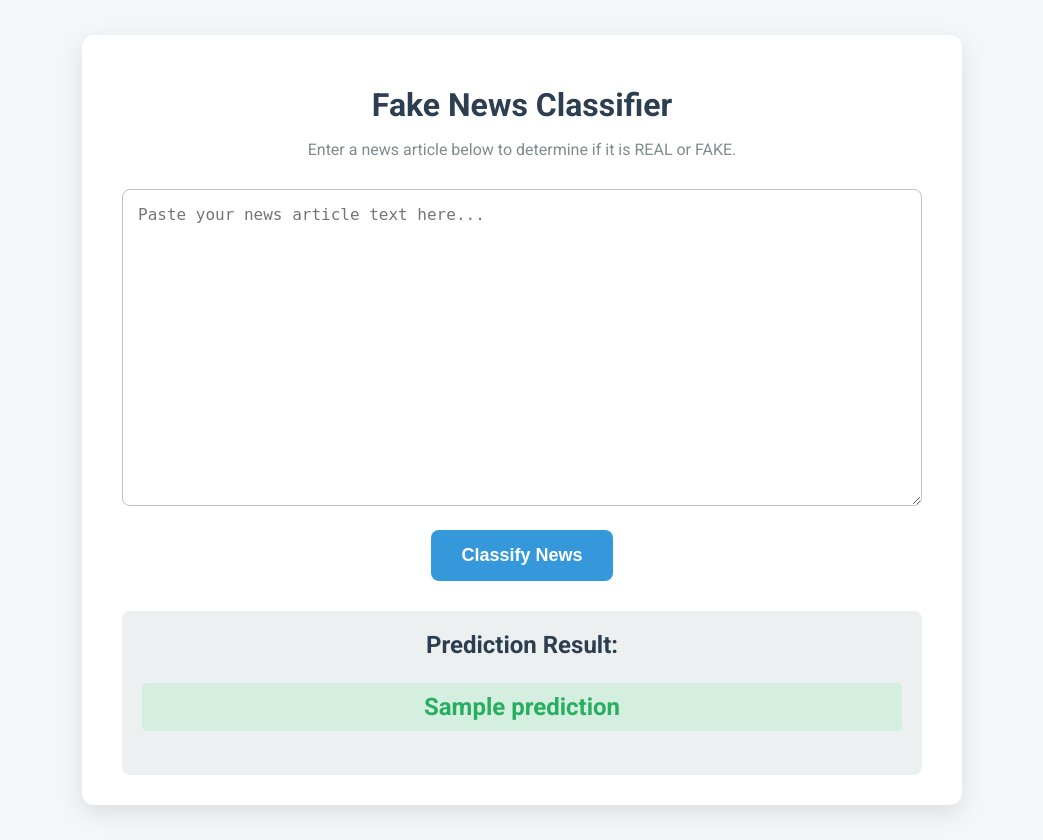
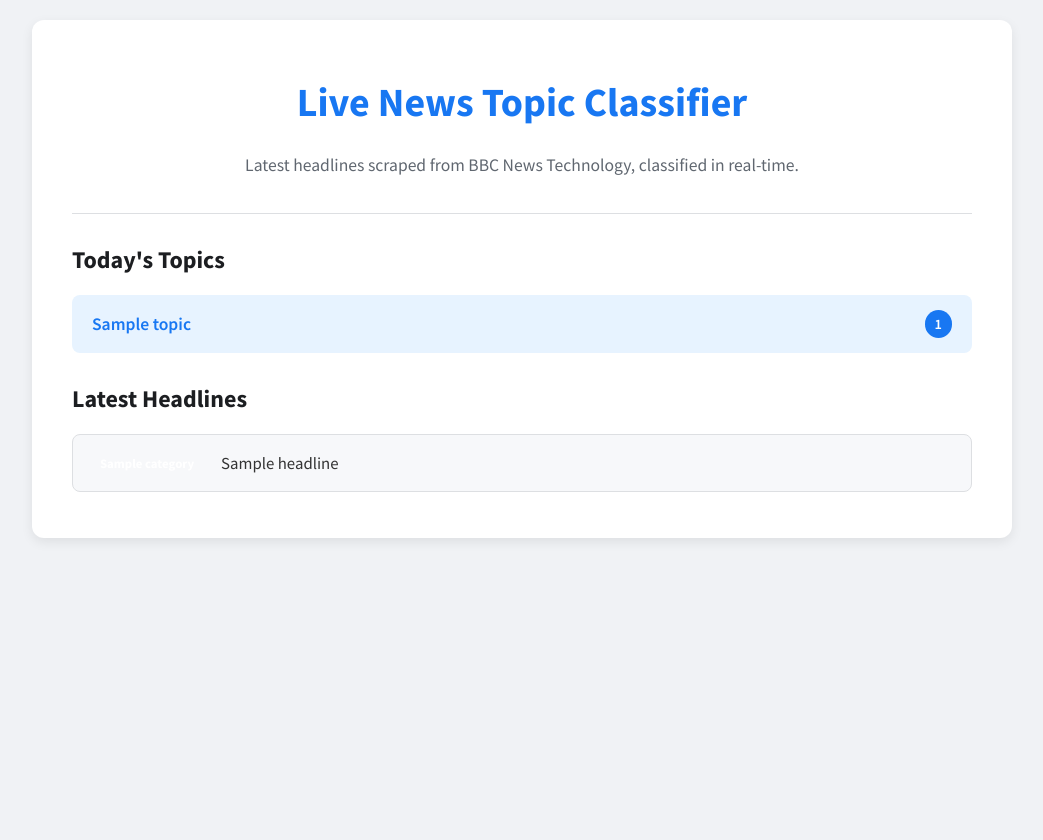
Before and after one commit to chandrajeetsing/fake-news-classifier, a Flask app: template app/templates/index.html in a window 1280 px wide. Shown: the whole page, without its empty margins (118-1161 px from the left). After the commit the page ends 540 px from the top, so only its background shows below. Run offline with Flask 3, Linux system fonts and the light colour scheme; the template is opened without the code that fills it: most values are stand-ins (such as "Sample title", 1, 10 or a date in 2020).

Commit message:
updated project

```diff
--- a/app.py
+++ b/app.py
@@ -1,41 +1,48 @@
-from flask import Flask, render_template, request
-import os
+from flask import Flask, render_template
+from collections import Counter
 from fakeNewsClassifier.pipeline.prediction_pipeline import PredictionPipeline
+from fakeNewsClassifier.components.web_scraper import WebScraper
+from fakeNewsClassifier.logging import logger
 
 # Initialize the Flask application
 app = Flask(__name__, template_folder='app/templates', static_folder='app/static')
 
-# Route for the home page
 @app.route('/', methods=['GET'])
 def home():
-    """Renders the home page."""
-    return render_template('index.html')
-
-# Route for handling the prediction
-@app.route('/predict', methods=['POST'])
-def predict():
     """
-    Receives text from the form, uses the prediction pipeline to get a result,
-    and renders the result on the index page.
+    Scrapes the latest news, classifies each headline, and displays a summary.
     """
     try:
-        # Get the text from the form
-        text = request.form['text']
+        logger.info("Request received for home page.")
 
-        # Initialize the prediction pipeline
+        # 1. Scrape latest headlines
+        scraper = WebScraper()
+        headlines_data = scraper.get_latest_headlines(limit=20)
+
+        if not headlines_data:
+            return render_template('index.html', error="Could not scrape any headlines. The website layout may have changed.")
+
+        # 2. Classify each headline
         prediction_pipeline = PredictionPipeline()
+        classified_articles = []
+        all_categories = []
 
-        # Get the prediction
-        result = prediction_pipeline.predict(text)
+        for item in headlines_data:
+            headline = item['headline']
+            predicted_category = prediction_pipeline.predict(headline)
+            classified_articles.append({'headline': headline, 'category': predicted_category})
+            all_categories.append(predicted_category)
 
-        # Render the page with the prediction result
-        return render_template('index.html', prediction=str(result))
+        # 3. Summarize the topics
+        topic_summary = Counter(all_categories)
+
+        logger.info(f"Topic summary: {topic_summary}")
+
+        return render_template('index.html', articles=classified_articles, summary=topic_summary)
 
     except Exception as e:
-        # In case of an error, render the page with an error message
-        return render_template('index.html', prediction=f"Error: {e}")
+        logger.error(f"An error occurred on the home page: {e}")
+        return render_template('index.html', error=f"An unexpected error occurred: {e}")
 
-# This block allows the app to be run directly
 if __name__ == "__main__":
-    # Use 0.0.0.0 to make it accessible on your local network
-    app.run(host="0.0.0.0", port=8080, debug=True)
+    app.run(host="0.0.0.0", port=8080)
--- a/app/templates/index.html
+++ b/app/templates/index.html
@@ -3,28 +3,47 @@
 <head>
     <meta charset="UTF-8">
     <meta name="viewport" content="width=device-width, initial-scale=1.0">
-    <title>Fake News Classifier</title>
+    <title>Live News Topic Classifier</title>
     <link rel="stylesheet" href="{{ url_for('static', filename='css/style.css') }}">
 </head>
 <body>
     <div class="container">
         <header>
-            <h1>Fake News Classifier</h1>
-            <p>Enter a news article below to determine if it is REAL or FAKE.</p>
+            <h1>Live News Topic Classifier</h1>
+            <p>Latest headlines scraped from BBC News Technology, classified in real-time.</p>
         </header>
 
-        <form action="/predict" method="post">
-            <textarea name="text" rows="15" placeholder="Paste your news article text here..." required></textarea>
-            <button type="submit">Classify News</button>
-        </form>
+        {% if error %}
+            <div class="error-box">
+                <p>{{ error }}</p>
+            </div>
+        {% endif %}
 
-        {% if prediction %}
-        <div class="result-container">
-            <h2>Prediction Result:</h2>
-            <p class="prediction-text
-                {% if 'FAKE' in prediction %}fake-news{% else %}real-news{% endif %}">
-                {{ prediction }}
-            </p>
+        {% if summary %}
+        <div class="summary-section">
+            <h2>Today's Topics</h2>
+            <div class="summary-grid">
+                {% for topic, count in summary.items() %}
+                <div class="topic-card">
+                    <span class="topic-name">{{ topic }}</span>
+                    <span class="topic-count">{{ count }}</span>
+                </div>
+                {% endfor %}
+            </div>
+        </div>
+        {% endif %}
+
+        {% if articles %}
+        <div class="articles-section">
+            <h2>Latest Headlines</h2>
+            <ul class="article-list">
+                {% for article in articles %}
+                <li class="article-item">
+                    <span class="category-tag category-{{ article.category.lower() }}">{{ article.category }}</span>
+                    <p class="headline-text">{{ article.headline }}</p>
+                </li>
+                {% endfor %}
+            </ul>
         </div>
         {% endif %}
     </div>
--- a/app/templates/style.css
+++ b/app/templates/style.css
@@ -1,96 +1,120 @@
-@import url('https://fonts.googleapis.com/css2?family=Roboto:wght@300;400;700&display=swap');
+@import url('https://fonts.googleapis.com/css2?family=Source+Sans+Pro:wght@400;600;700&display=swap');
 
 body {
-    font-family: 'Roboto', sans-serif;
-    background-color: #f4f7f9;
-    color: #333;
+    font-family: 'Source Sans Pro', sans-serif;
+    background-color: #f0f2f5;
+    color: #1c1e21;
     margin: 0;
     padding: 20px;
-    display: flex;
-    justify-content: center;
-    align-items: center;
-    min-height: 100vh;
 }
 
 .container {
+    max-width: 900px;
+    margin: 0 auto;
     background-color: #ffffff;
     padding: 30px 40px;
     border-radius: 12px;
-    box-shadow: 0 8px 25px rgba(0, 0, 0, 0.1);
-    width: 100%;
-    max-width: 800px;
+    box-shadow: 0 4px 12px rgba(0, 0, 0, 0.08);
+}
+
+header {
     text-align: center;
+    border-bottom: 1px solid #dddfe2;
+    padding-bottom: 20px;
+    margin-bottom: 30px;
 }
 
 header h1 {
-    color: #2c3e50;
+    font-size: 2.5rem;
+    color: #1877f2;
     font-weight: 700;
-    margin-bottom: 10px;
 }
 
 header p {
-    color: #7f8c8d;
+    font-size: 1.1rem;
+    color: #606770;
+}
+
+.summary-section h2, .articles-section h2 {
+    font-size: 1.5rem;
+    color: #1c1e21;
+    margin-bottom: 20px;
+}
+
+.summary-grid {
+    display: flex;
+    flex-wrap: wrap;
+    gap: 15px;
     margin-bottom: 30px;
 }
 
-textarea {
-    width: 100%;
+.topic-card {
+    background-color: #e7f3ff;
+    color: #1877f2;
+    padding: 15px 20px;
+    border-radius: 8px;
+    display: flex;
+    justify-content: space-between;
+    align-items: center;
+    flex-grow: 1;
+    font-weight: 600;
+}
+
+.topic-name {
+    font-size: 1.1rem;
+}
+
+.topic-count {
+    background-color: #1877f2;
+    color: white;
+    padding: 5px 10px;
+    border-radius: 50px;
+    font-size: 0.9rem;
+}
+
+.article-list {
+    list-style: none;
+    padding: 0;
+}
+
+.article-item {
+    background-color: #f7f8fa;
+    border: 1px solid #dddfe2;
     padding: 15px;
     border-radius: 8px;
-    border: 1px solid #bdc3c7;
-    font-size: 16px;
-    margin-bottom: 20px;
-    box-sizing: border-box;
-    resize: vertical;
+    margin-bottom: 10px;
+    display: flex;
+    align-items: center;
+    gap: 15px;
 }
 
-textarea:focus {
-    outline: none;
-    border-color: #3498db;
-    box-shadow: 0 0 5px rgba(52, 152, 219, 0.5);
+.headline-text {
+    margin: 0;
+    font-size: 1.05rem;
+    color: #333;
 }
 
-button {
-    background-color: #3498db;
+.category-tag {
+    padding: 5px 12px;
+    border-radius: 15px;
+    font-size: 0.8rem;
+    font-weight: 700;
     color: white;
-    border: none;
-    padding: 15px 30px;
-    border-radius: 8px;
-    font-size: 18px;
-    font-weight: 700;
-    cursor: pointer;
-    transition: background-color 0.3s ease;
+    flex-shrink: 0;
 }
 
-button:hover {
-    background-color: #2980b9;
+/* Category specific colors */
+.category-tech { background-color: #1877f2; }
+.category-business { background-color: #28a745; }
+.category-sport { background-color: #ffc107; color: #333; }
+.category-entertainment { background-color: #dc3545; }
+.category-politics { background-color: #6c757d; }
+
+.error-box {
+    background-color: #fbeae5;
+    color: #d93025;
+    padding: 15px;
+    border-radius: 8px;
+    text-align: center;
+    margin-bottom: 20px;
 }
-
-.result-container {
-    margin-top: 30px;
-    padding: 20px;
-    border-radius: 8px;
-    background-color: #ecf0f1;
-}
-
-.result-container h2 {
-    margin-top: 0;
-    color: #2c3e50;
-}
-
-.prediction-text {
-    font-size: 24px;
-    font-weight: 700;
-    padding: 10px;
-    border-radius: 5px;
-}
-
-.fake-news {
-    color: #e74c3c; /* Red */
-    background-color: #fadbd8;
-}
-
-.real-news {
-    color: #27ae60; /* Green */
-    background-color: #d4efdf;
-}
--- a/config/config.yaml
+++ b/config/config.yaml
@@ -14,6 +14,7 @@ data_transformation:
   root_dir: artifacts/data_transformation
   transformed_data_path: artifacts/data_transformation/train.csv
   test_data_path: artifacts/data_transformation/test.csv
+  label_encoder_path: artifacts/data_transformation/label_encoder.pkl # New path for the encoder
 
 # Model Trainer related paths
 model_trainer:
--- a/src/fakeNewsClassifier/config/configuration.py
+++ b/src/fakeNewsClassifier/config/configuration.py
@@ -56,7 +56,8 @@ class ConfigurationManager:
         data_transformation_config = DataTransformationConfig(
             root_dir=Path(config.root_dir),
             transformed_data_path=Path(config.transformed_data_path),
-            test_data_path=Path(config.test_data_path)
+            test_data_path=Path(config.test_data_path),
+            label_encoder_path=Path(config.label_encoder_path)
         )
 
         return data_transformation_config
--- a/src/fakeNewsClassifier/entity/config_entity.py
+++ b/src/fakeNewsClassifier/entity/config_entity.py
@@ -28,10 +28,12 @@ class DataTransformationConfig:
         root_dir (Path): The root directory for transformation artifacts.
         transformed_data_path (Path): Path to save the training data.
         test_data_path (Path): Path to save the testing data.
+        label_encoder_path (Path): Path to save the label encoder object.
     """
     root_dir: Path
     transformed_data_path: Path
     test_data_path: Path
+    label_encoder_path: Path # Added the new path here
 
 
 @dataclass(frozen=True)
```
Also changed, not shown: requirements.txt (+9 -0 lines), src/fakeNewsClassifier/components/data_ingestion.py (+34 -28 lines), src/fakeNewsClassifier/components/data_transformation.py (+23 -21 lines), src/fakeNewsClassifier/components/model_trainer.py (+17 -15 lines), src/fakeNewsClassifier/components/web_scraper.py (added, +62 -0 lines), src/fakeNewsClassifier/pipeline/prediction_pipeline.py (+14 -35 lines), src/fakeNewsClassifier/pipeline/training_pipeline.py (+18 -20 lines), 3 other files.
